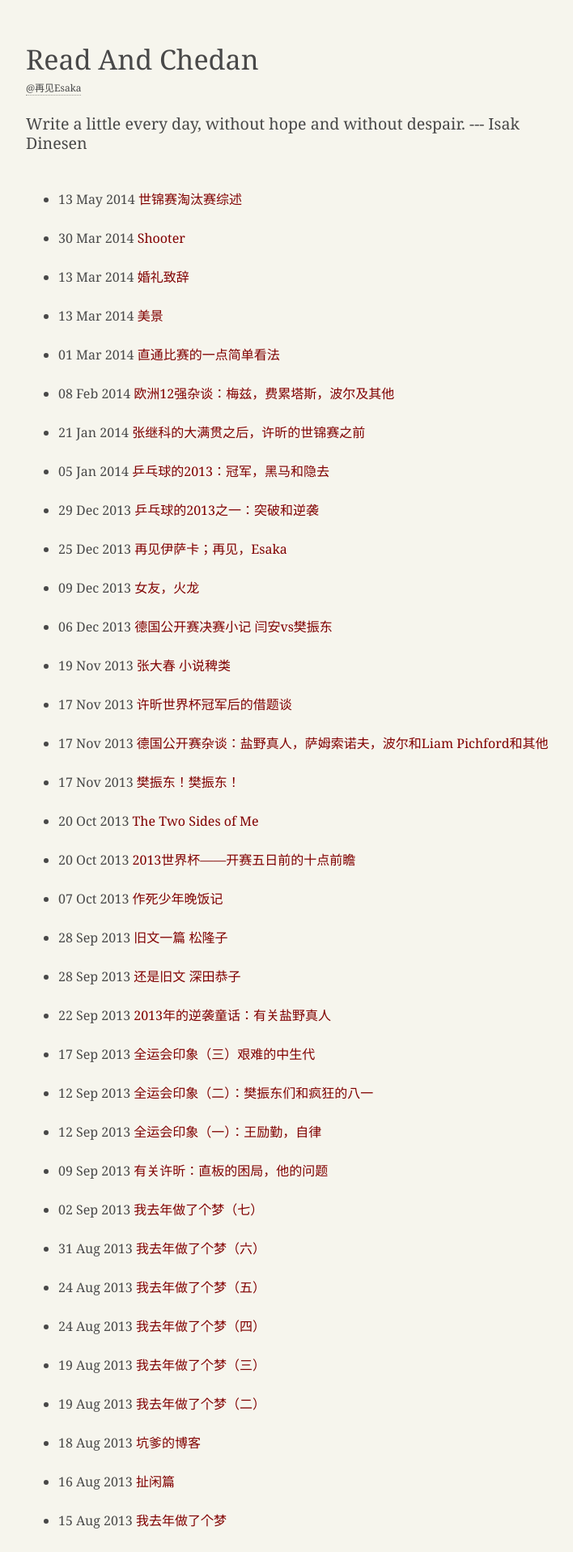
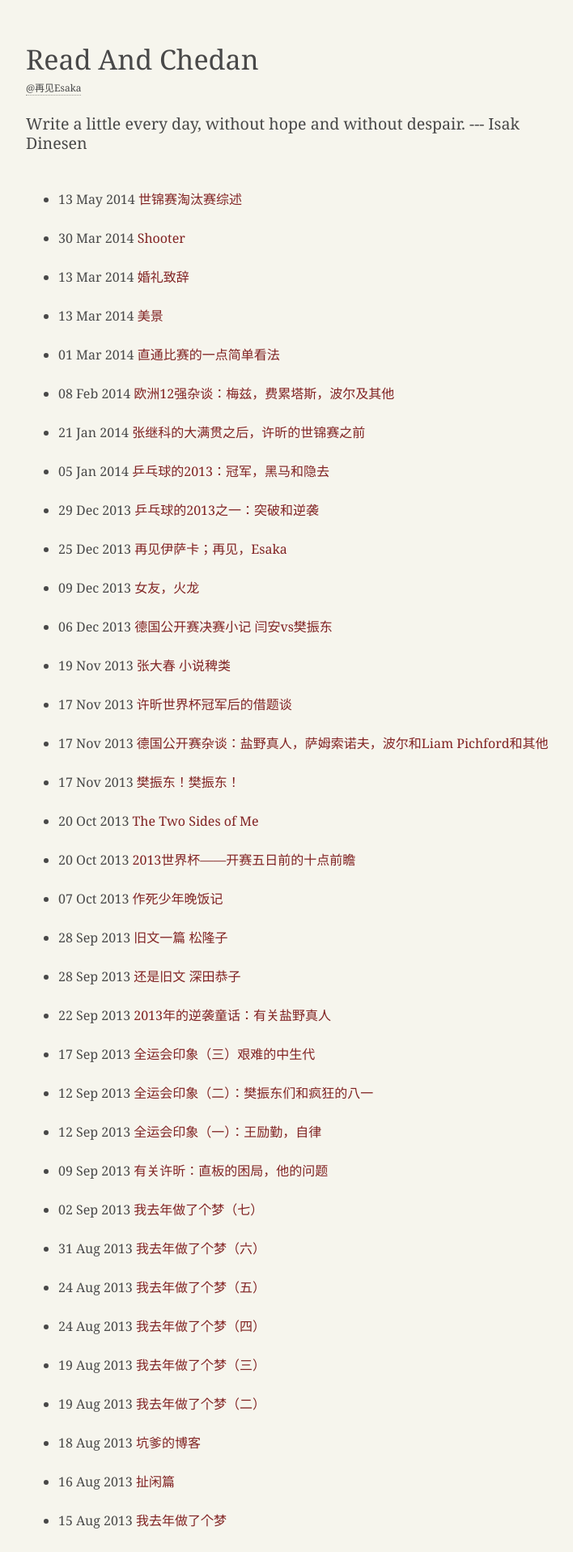
Before and after one commit to readandchedan/readandchedan.github.io, a Jekyll site: the page built from index.html, in a window 1280 px wide. Shown: the top 1917 px of the page at 81% size, without its empty margins (270-978 px from the left). Built offline with Jekyll 4.4.1, drawn with Linux system fonts in a browser that asks for light colours.

Commit message:
Update default.html

```diff
--- a/_layouts/default.html
+++ b/_layouts/default.html
@@ -34,7 +34,7 @@ header a:visited {
 }
 
 a {
-    color: #800000;
+    color: #812323;
     text-decoration: none;
 }
 
```
